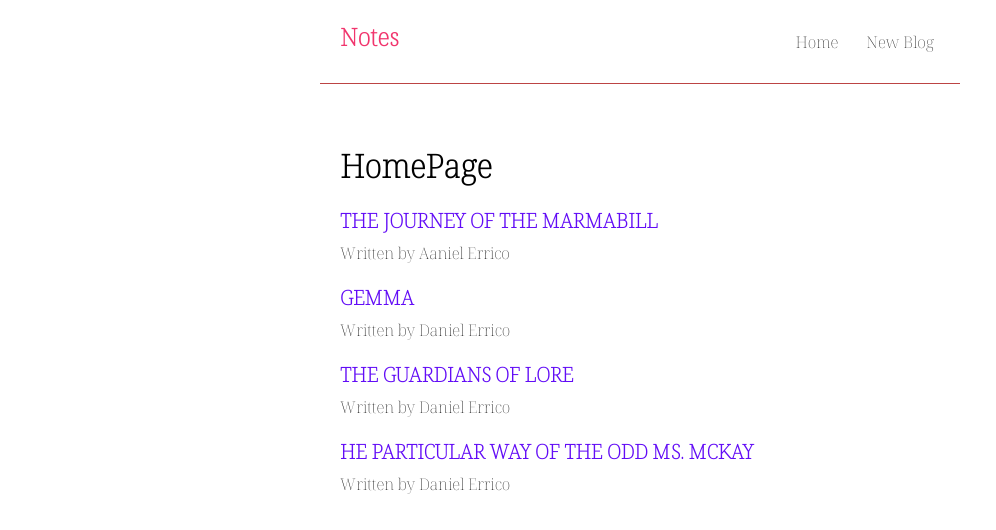
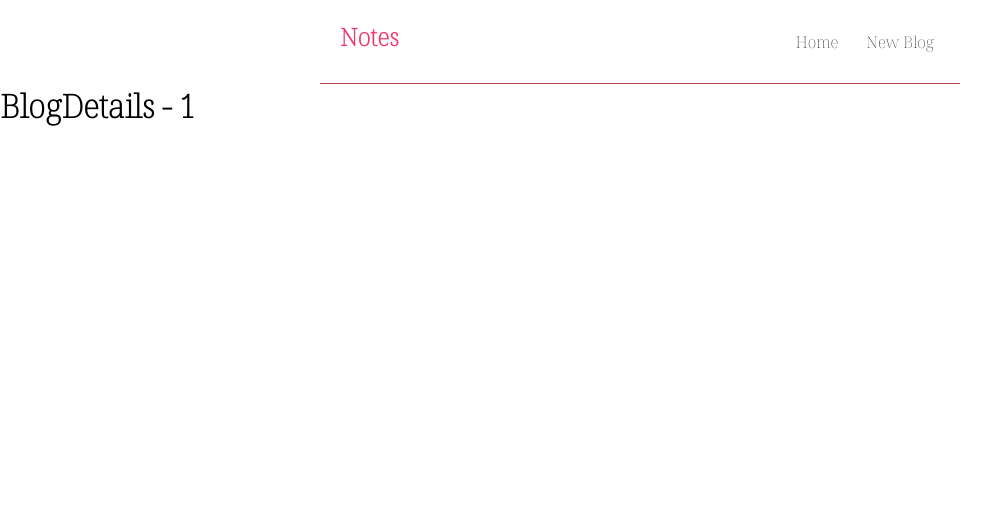
Before and after one commit to farid555/note-book-react, a React (Create React App) app: page /blogs/1 in a window 1280 px wide. Shown: the top 530 px of the page, without its empty margins (0-996 px from the left). Built offline with nearby package versions, Linux system fonts and the light colour scheme; data requests are answered from the project's data file; a web font is replaced by a local one.

Commit message:
adding useParams and routerDom

```diff
--- a/package.json
+++ b/package.json
@@ -8,6 +8,7 @@
     "@testing-library/user-event": "^13.5.0",
     "react": "^17.0.2",
     "react-dom": "^17.0.2",
+    "react-router-dom": "^6.2.1",
     "react-scripts": "5.0.0",
     "web-vitals": "^2.1.4"
   },
--- a/src/App.js
+++ b/src/App.js
@@ -2,14 +2,21 @@ import React from "react";
 import "./index.css";
 import Navbar from "./components/Navbar";
 import Home from "./components/Home";
+import Create from "./components/Create";
+import Error from "./components/Error";
+import { Routes, Route } from "react-router-dom";
+import BlogDetails from "./components/BlogDetails";
 
 const App = () => {
   return (
     <div className="App">
       <Navbar />
-      <div className="content">
-        <Home />
-      </div>
+      <Routes>
+        <Route path="/" element={<Home />} />
+        <Route path="/create" element={<Create />} />
+        <Route path="/blogs/:id" element={<BlogDetails />} />
+        <Route path="/*" element={<Error />} />
+      </Routes>
     </div>
   );
 };
--- /dev/null
+++ b/src/components/BlogDetails.js
@@ -0,0 +1,13 @@
+import React from "react";
+import { useParams } from "react-router-dom";
+
+const BlogDetails = () => {
+  const { id } = useParams();
+  return (
+    <div>
+      <h1>BlogDetails - {id}</h1>
+    </div>
+  );
+};
+
+export default BlogDetails;
--- /dev/null
+++ b/src/components/Create.js
@@ -0,0 +1,13 @@
+import React from "react";
+import { Navigate } from "react-router-dom";
+
+const Create = () => {
+  //   const navigator = Navigate();
+  return (
+    <div className="create">
+      <h2>Add new blog</h2>
+    </div>
+  );
+};
+
+export default Create;
--- /dev/null
+++ b/src/components/Error.js
@@ -0,0 +1,11 @@
+import React from "react";
+
+const Error = () => {
+  return (
+    <div>
+      <h1>Error</h1>
+    </div>
+  );
+};
+
+export default Error;
--- a/src/components/Navbar.js
+++ b/src/components/Navbar.js
@@ -1,12 +1,12 @@
-import React from "react";
+import { Link } from "react-router-dom";
 
 const Navbar = () => {
   return (
     <nav className="navbar">
       <h1>Notes</h1>
       <div className="links">
-        <a href="/">Home</a>
-        <a href="/create">New Blog</a>
+        <Link to="/">Home</Link>
+        <Link to="/create">New Blog</Link>
       </div>
     </nav>
   );
--- a/src/custom-hooks/useFetch.js
+++ b/src/custom-hooks/useFetch.js
@@ -6,8 +6,9 @@ const useFetch = (url) => {
   const [error, setError] = useState(null);
 
   useEffect(() => {
+    const abortCont = new AbortController(); //Can't perform a React state update on an unmounted component. This is a no-op, but it indicates a memory leak in your application
     setTimeout(() => {
-      fetch(url)
+      fetch(url, { signal: abortCont.signal })
         .then((res) => {
           if (!res.ok) {
             throw Error("Could not fetch the dat from that resource...");
@@ -22,10 +23,15 @@ const useFetch = (url) => {
           console.log(data);
         })
         .catch((err) => {
-          setError(err.message);
-          setIspending(false);
+          if (err.name === "AbortError") {
+            console.log("fetch aborted");
+          } else {
+            setError(err.message);
+            setIspending(false);
+          }
         });
     }, 1000);
+    return () => abortCont.abort();
   }, [url]);
   return { data, error, ispending };
 };
--- a/src/index.js
+++ b/src/index.js
@@ -1,11 +1,14 @@
 import React from "react";
 import ReactDOM from "react-dom";
+import { BrowserRouter as Router } from "react-router-dom";
 
 import App from "./App";
 
 ReactDOM.render(
   <React.StrictMode>
-    <App />
+    <Router>
+      <App />
+    </Router>
   </React.StrictMode>,
   document.getElementById("root"),
 );
```
Also changed, not shown: 1 other file (tests, documents, lock files or other folders).
